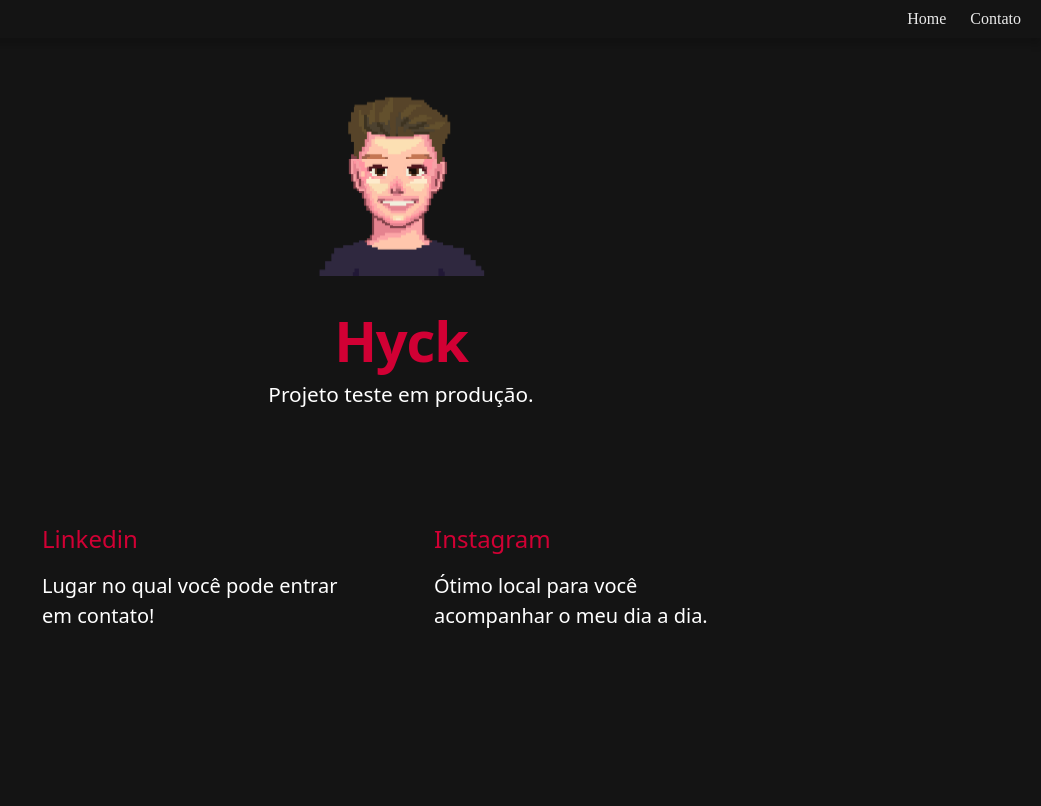
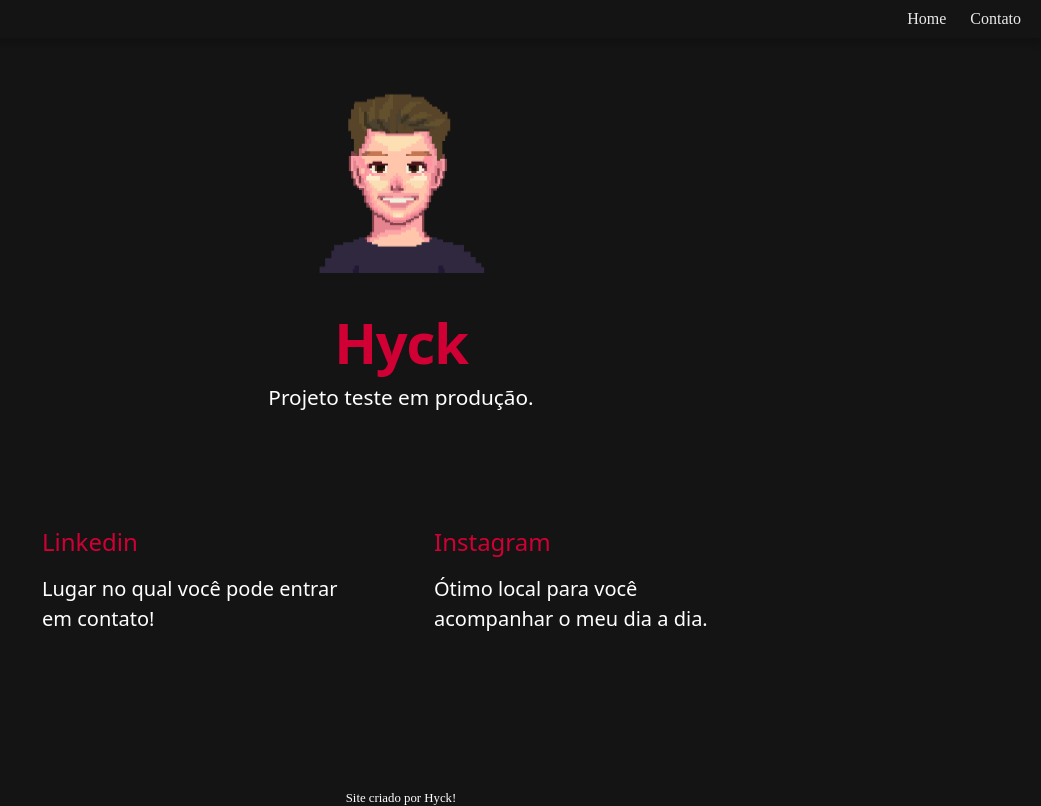
Before and after one commit to euhickk/my-site, a plain HTML site: page index.html in a window 1280 px wide. Shown: the whole page, without its empty margins (239-1280 px from the left). Drawn offline with Linux system fonts and the light colour scheme.

Commit message:
new att.6

```diff
--- a/index.html
+++ b/index.html
@@ -21,7 +21,10 @@
 <body>
         <div id="__next">
         <div class="container">
-            <img src="image/icon.png" alt="Hyck Pixel Art" class="avatar">
+            <a href="https://github.com/euhickk">
+                <img src="image/icon.png" alt="Hyck Pixel Art" class="avatar" >
+            </a>
+
             <h1 class="title">Hyck</h1>
             <p class="description">Projeto teste em produção.</p>
 
@@ -40,6 +43,7 @@
     </div>
 </body>
 <footer>
-    <h1></h1>
+    <p>Site criado por <a href="https://github.com/euhickk" target="_blank">Hyck</a>!</p>
 </footer>
+</body>
 </html>
--- a/style/style.css
+++ b/style/style.css
@@ -178,3 +178,27 @@ a {
     border-color: rgb(209, 0, 52);
     transition-duration: 0.2s;
 }
+
+footer {
+
+    background-color: rgb(20, 20, 20);
+    color: #eaeaea;
+    text-align: center;
+    font-size: 0.8em;
+    padding-top: 100px;
+    font-family: 'Montserrat';
+    box-sizing: border-box;
+    border-color: rgb(209, 0, 52);
+}
+
+footer a {
+    color: white;
+    font-weight: 500;
+    text-decoration: none;
+    font-family: 'Montserrat';
+}
+
+footer a:hover {
+    text-decoration: underline;
+    color: rgb(209, 0, 52);
+}
```
